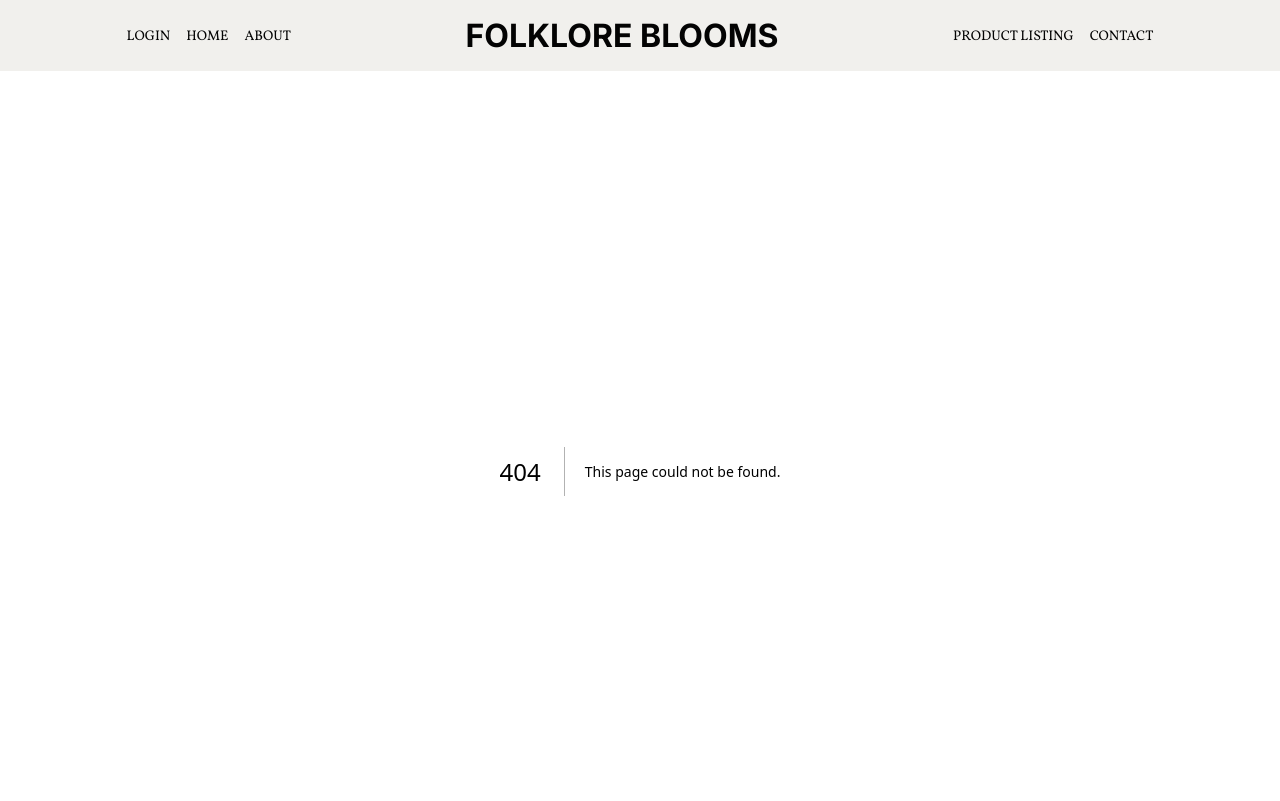
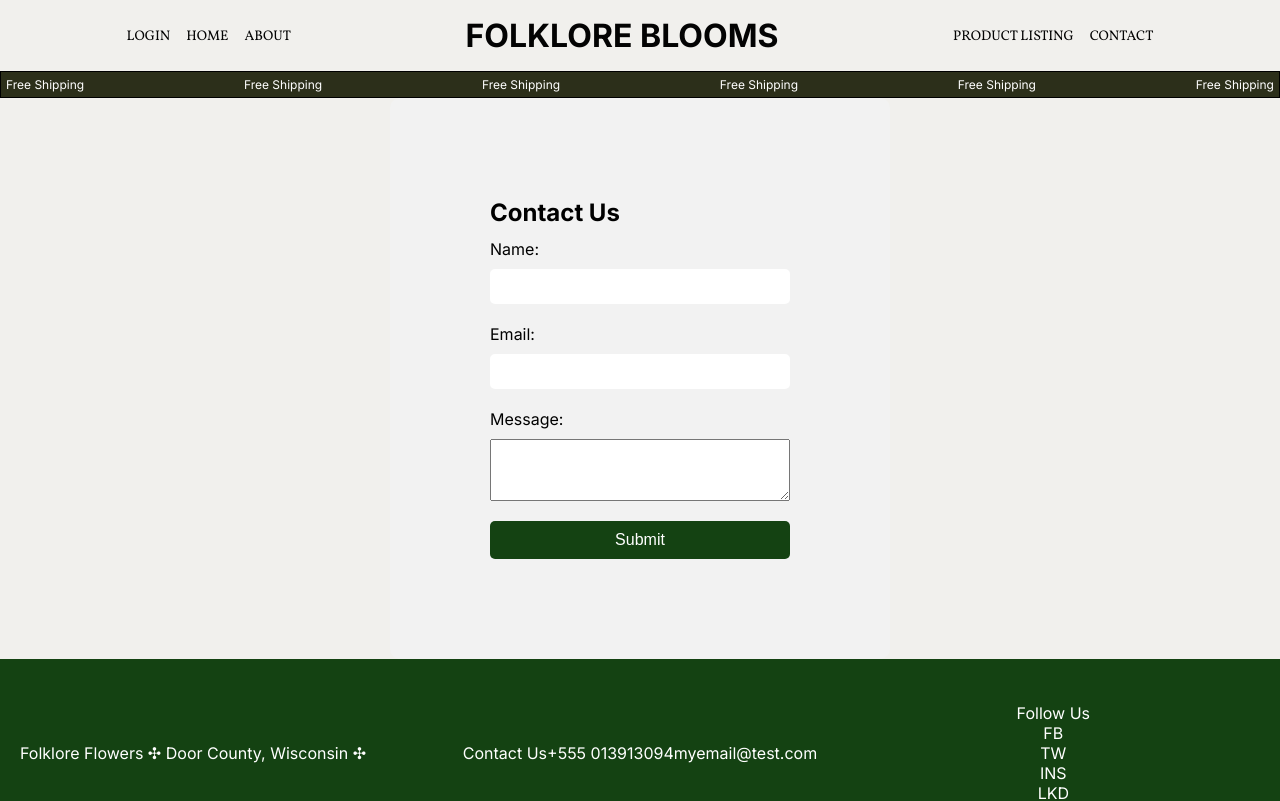
Before and after one commit to fireburn553/handcraft-haven, a Next.js app: page /contact in a window 1280 px wide. Before the commit this address had no page. Shown: the top 801 px of the page. Built offline with nearby package versions, Linux system fonts and the light colour scheme.

Commit message:
Contact page and about page ok

```diff
--- /dev/null
+++ b/app/contact/page.tsx
@@ -0,0 +1,42 @@
+import React from "react";
+import styles from "../styles/Contact.module.css";
+import FreeShippingText from "../components/header/FreeShippingText";
+
+const Contact: React.FC = () => {
+    return (
+      <>
+        <FreeShippingText />
+        <main className={styles.container}>
+        <div className={styles.contactForm}>
+          <span className={styles.heading}>Contact Us</span>
+          <form>
+            <label htmlFor="name">Name:</label>
+            <input
+              type="text"
+              id="name"
+              name="name"
+              required
+            />
+            <label htmlFor="email">Email:</label>
+            <input
+              type="email"
+              id="email"
+              name="email"
+              required
+            />
+            <label htmlFor="message">Message:</label>
+            <textarea
+              id="message"
+              name="message"
+              rows={4}
+              required
+            />
+            <button type="submit">Submit</button>
+          </form>
+        </div>
+      </main>
+      </>
+    );
+  };
+
+  export default Contact;
--- /dev/null
+++ b/app/styles/About.module.css
@@ -0,0 +1,54 @@
+.container {
+  padding: 20px;
+  max-width: 800px;
+  margin: 0 auto;
+}
+
+.hero {
+  text-align: center;
+  margin-bottom: 40px;
+}
+
+.heroTitle {
+  font-size: 36px;
+  color: #333;
+}
+
+.heroSubtitle {
+  font-size: 18px;
+  color: #666;
+}
+
+.history,
+.focus,
+.benefits,
+.artisans,
+.cta {
+  margin-bottom: 40px;
+}
+
+.sectionTitle {
+  font-size: 28px;
+  color: #333;
+  margin-bottom: 20px;
+}
+
+.sectionText {
+  font-size: 16px;
+  color: #666;
+  line-height: 1.6;
+}
+
+.benefitsList {
+  list-style-type: disc;
+  padding-left: 20px;
+}
+
+.link {
+  color: #ff6384;
+  text-decoration: none;
+}
+
+.link:hover {
+  text-decoration: underline;
+}
--- /dev/null
+++ b/app/styles/Contact.module.css
@@ -0,0 +1,90 @@
+.contactForm {
+  background-color: #f2f2f2;
+  padding: 100px;
+  border-radius: 10px;
+  max-width: 500px; /* Ajusta el ancho máximo según tus necesidades */
+  margin: 0 auto; /* Centra el formulario horizontalmente */
+}
+
+.contactForm label {
+  color: black;
+}
+
+.contactForm .heading {
+  font-size: 24px;
+  color: black;
+  margin-bottom: 12px;
+  font-weight: bold;
+  display: block;
+}
+
+.contactForm form {
+  display: flex;
+  flex-direction: column;
+}
+
+.contactForm label {
+  margin-bottom: 10px;
+}
+
+#message {
+  resize: none;
+  height: 80px;
+  width: 100%;
+  overflow: auto;
+}
+
+.contactForm input,
+.contactForm #message {
+  padding: 10px;
+  border: none;
+  border-radius: 5px;
+  margin-bottom: 20px;
+  width: 100%;
+}
+
+.contactForm input:focus,
+.contactForm #message:focus {
+  outline: none;
+  box-shadow: 0 0 5px #144212;
+  transform: scale(1.05);
+  transition: transform 0.3s ease-in-out;
+}
+
+.contactForm button[type="submit"] {
+  background-color: #144212;
+  color: #fff;
+  border: none;
+  border-radius: 5px;
+  padding: 10px 20px;
+  margin-top: 20px;
+  font-size: 16px;
+  cursor: pointer;
+  width: 100%;
+}
+
+.contactForm button[type="submit"]:hover {
+  transform: scale(1.1);
+  transition: transform 0.3s ease-in-out;
+}
+
+
+@media (max-width: 600px) {
+  .contactForm {
+    padding: 15px;
+  }
+
+  .contactForm .heading {
+    font-size: 20px;
+  }
+
+  .contactForm input,
+  .contactForm #message {
+    font-size: 14px;
+  }
+
+  .contactForm button[type="submit"] {
+    font-size: 14px;
+    padding: 8px 16px;
+  }
+}
```
Also changed, not shown: app/about/page.tsx (added, +45 -0 lines), 2 other files (tests, documents, lock files or other folders).
